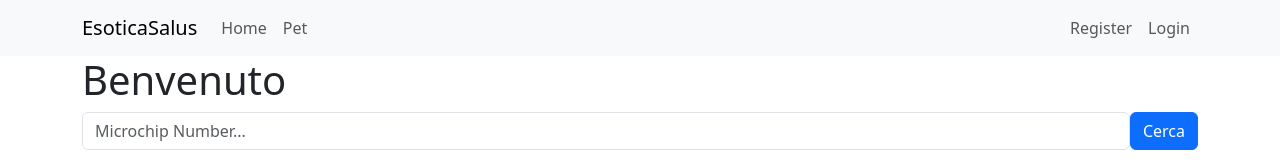
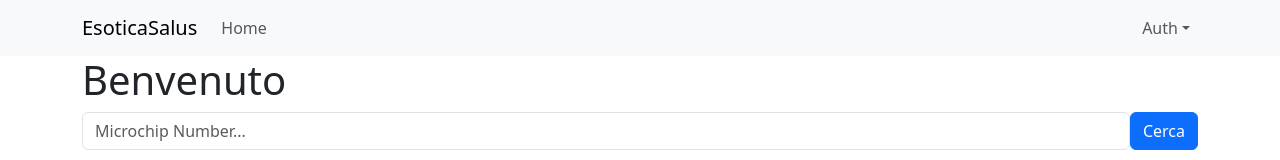
Before and after one commit to Ninfa-C/EsoticaSalus, a React (Vite) app: page / in a window 1280 px wide. Shown: the top 160 px of the page. Built offline with nearby package versions, Linux system fonts and the light colour scheme.

Commit message:
dropdown/Rotte protette

```diff
--- a/src/App.jsx
+++ b/src/App.jsx
@@ -18,18 +18,16 @@ import PetList from "./components/Pets/PetList";
 //import { jwtDecode } from "jwt-decode";
 import PetMain from "./components/Pets/PetMain";
 import AddMedicalExam from "./components/Pets/AddMedicalExam";
+import ProtectedRoute from "./components/ProtectedRoute";
 
 
 function App() {
   const dispatch = useDispatch();
 
-
   useEffect(() => {
     //FUNZIONE RICHIAMATA IN ACCOUNTAPI.Js PER LA GESTIONE DELL'AUTOLOGIN
     dispatch(AutoLogin());
   }, []);
-
-
 
   return (
     <>
@@ -37,14 +35,18 @@ function App() {
       <NavbarEx />
       <Routes>
         <Route path="/" element={<Homepage />} />
-        <Route path="/Pharmacy" element={<PharmaHomepage />} />
-        <Route path="/Products/Add" element={<ProductAdd />} />
+
+        <Route path="/Pharmacy" element={<ProtectedRoute children={<PharmaHomepage />} allowedRoles={['Admin', 'Farmacista']} />} />
+        <Route path="/Products/Add" element={<ProtectedRoute children={<ProductAdd />} allowedRoles={['Admin', 'Farmacista']} />} />
+        <Route path="/Pharmacy/Order" element={<ProtectedRoute children={<SendOrder />} allowedRoles={['Admin', 'Farmacista']} />} />
+
         <Route path="/Account/Register" element={<Register />} />
         <Route path="/Account/Login" element={<Login />} />
-        <Route path="/Pharmacy/Order" element={<SendOrder/>} />
-        <Route path="/Pet" element={<PetList />} />
-        <Route path="/Pet/:id" element={<PetMain />} />
-         <Route path="/MedicalExam/new/:id" element={<AddMedicalExam />} />
+
+        <Route path="/Pet" element={<ProtectedRoute children={<PetList />} allowedRoles={['Admin', 'Veterinario']} />} />
+        <Route path="/Pet/:id" element={<ProtectedRoute children={<PetMain />} allowedRoles={['Admin', 'Veterinario']} />} />
+        <Route path="/MedicalExam/new/:id" element={<ProtectedRoute children={<AddMedicalExam />} allowedRoles={['Admin', 'Veterinario']} />} />
+
       </Routes>
       {/*qui ci metto il footer*/}
     </>
--- a/src/components/NavbarEx.jsx
+++ b/src/components/NavbarEx.jsx
@@ -13,7 +13,7 @@ function NavbarEx() {
   const dispatch = useDispatch()
   const navigateTo = useNavigate()
 
-const logoutAccount =() =>{
+  const logoutAccount = () => {
     dispatch(Logout())
     navigateTo("/Account/Login")
   }
@@ -29,7 +29,10 @@ const logoutAccount =() =>{
         <Navbar.Collapse id="basic-navbar-nav">
           <Nav className="w-100">
             <Link to="/" className='nav-link' >Home</Link>
+            {(profile.role === "Admin" || profile.role === "Veterinario") &&
+              <>
                 <Link to="/Pet" className='nav-link' >Pet</Link>
+              </>}
             {(profile.role === "Admin" || profile.role === "Farmacista") &&
               <>
                 <Link to="/Pharmacy" className='nav-link'>Farmacia</Link>
@@ -37,22 +40,16 @@ const logoutAccount =() =>{
                 {/*<Link to="/Products/Add" className='nav-link'>Aggiungi Prodotto</Link>*/}
               </>
             }
-            {(profile.role === "Admin" || profile.role === "Veterinario") &&
+            <NavDropdown title={profile.role ? "Account" : "Auth"} id="basic-nav-dropdown" className="ms-auto">
+              {profile.role ? (
+                <NavDropdown.Item onClick={logoutAccount}>Logout</NavDropdown.Item>
+              ) : (
                 <>
-                <Link to={`/Pet/${"7223E1ED-0659-45A1-9873-08DD71077D06"}`} className='nav-link'>PET SINGOLO</Link>
+                  <NavDropdown.Item as={Link} to="/Account/Register">Register</NavDropdown.Item>
+                  <NavDropdown.Item as={Link} to="/Account/Login">Login</NavDropdown.Item>
                 </>
-            }
-            {
-              profile.role?
-              <Nav.Link onClick={logoutAccount} className='ms-auto'>Logout</Nav.Link> :
-              <>
-              <div className=' d-flex ms-auto'>
-                <Link to="/Account/Register" className='nav-link'>Register</Link>
-                <Link to="/Account/Login" className='nav-link'>Login</Link>
-              </div>
-              </>
-            }
-
+              )}
+            </NavDropdown>
           </Nav>
         </Navbar.Collapse>
       </Container>
--- /dev/null
+++ b/src/components/ProtectedRoute.jsx
@@ -0,0 +1,15 @@
+import React from 'react';
+import { Navigate } from 'react-router-dom';
+import { useSelector } from 'react-redux';
+
+const ProtectedRoute = ({ children, allowedRoles }) => {
+  const profile = useSelector(state => state.profile);
+
+  if (!allowedRoles.includes(profile.role)) {
+    return <Navigate to="/" />;
+  }
+
+  return children;
+};
+
+export default ProtectedRoute;
```
Lines whose indentation alone changed are shown as unchanged.
